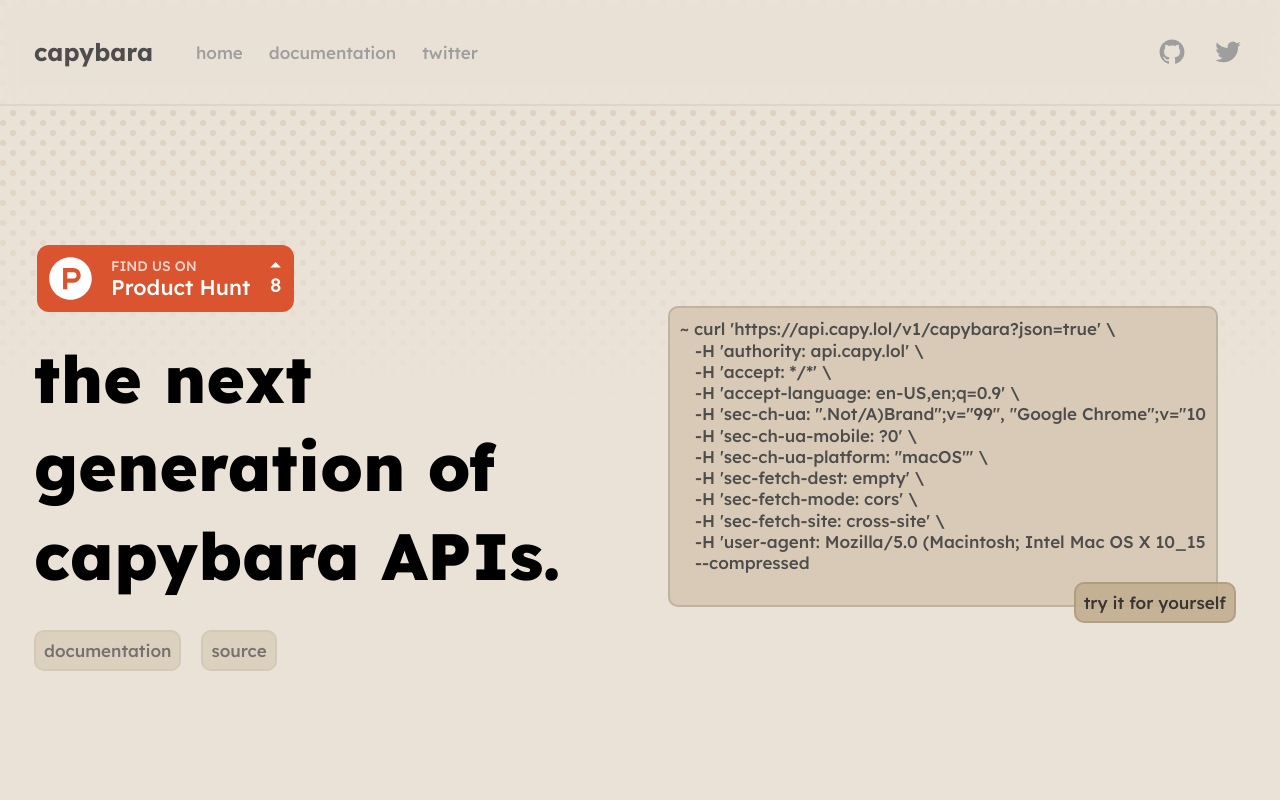
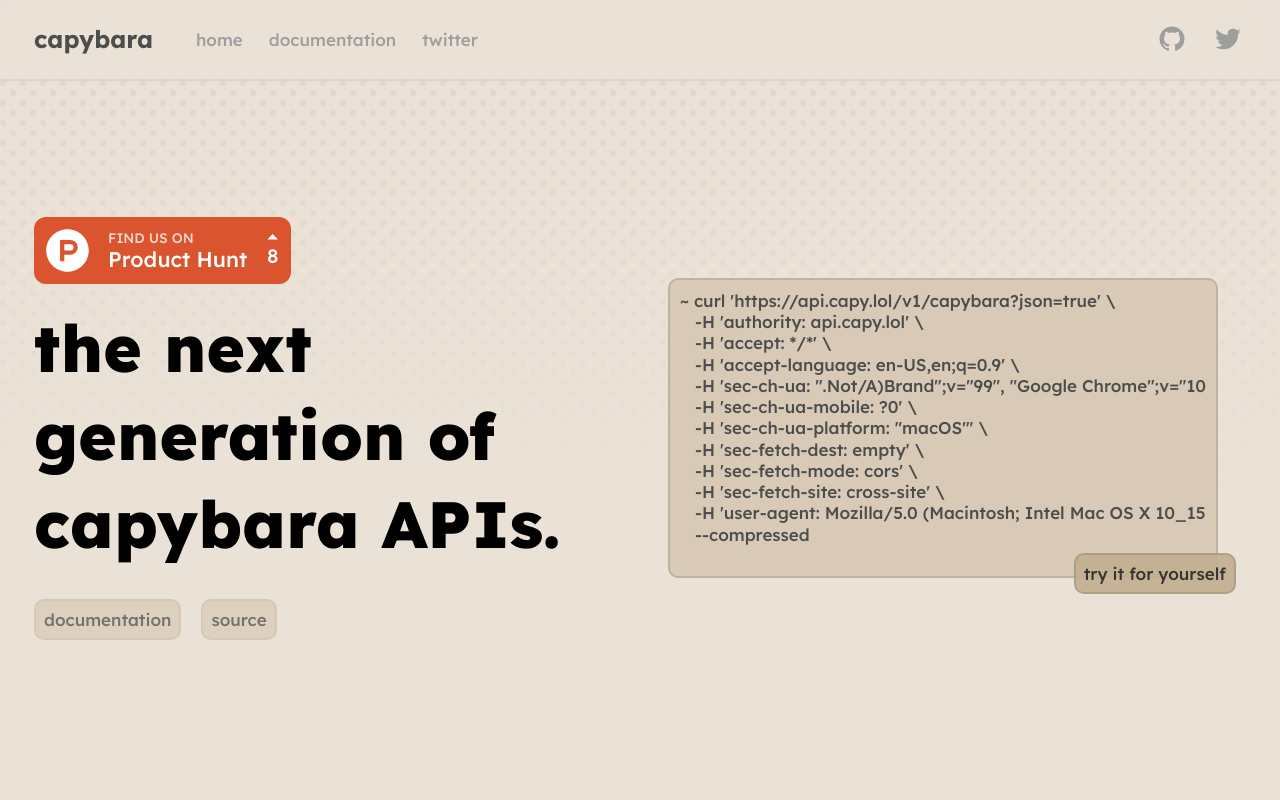
Before and after one commit to Looskie/capybara-web, a Next.js app: page / in a window 1280 px wide. Shown: the top 800 px of the page. Built offline with nearby package versions, Linux system fonts and the light colour scheme; no server answers.

Commit message:
cody cares about focus rings oml

```diff
--- a/pages/index.tsx
+++ b/pages/index.tsx
@@ -59,7 +59,7 @@
             href="https://www.producthunt.com/posts/capybara-api?utm_source=badge-featured&utm_medium=badge&utm_souce=badge-capybara&#0045;api"
             target="_blank"
             rel="noreferrer"
-            style={{ width: "fit-content" }}
+            style={{ width: "fit-content", padding: 0, borderRadius: 11.125 }}
           >
             <S.ProductHunt>
               <ProductHuntIcon />{" "}
--- a/styles/components/navbar.elements.ts
+++ b/styles/components/navbar.elements.ts
@@ -21,7 +21,7 @@
   align-self: center;
   font-size: 1.15em;
 
-  padding: 2rem;
+  padding: 1.25rem 2rem;
 
   width: 100%;
   max-width: 1300px;
--- a/styles/globals.css
+++ b/styles/globals.css
@@ -34,6 +34,16 @@
 ::-webkit-scrollbar-thumb {
   background: #c3ad8f;
   border-radius: 8px;
+}
+
+::-moz-selection {
+  color: var(--selected);
+  background: #252525;
+}
+
+::selection {
+  color: var(--selected);
+  background: #252525;
 }
 
 a {
--- a/styles/index.elements.ts
+++ b/styles/index.elements.ts
@@ -11,7 +11,7 @@
     url("/polka-dots.svg");
   position: absolute;
   inset: 0;
-  height: 400px;
+  height: 500px;
   z-index: 1;
 `;
 
```
Also changed, not shown: public/polka-dots.svg.
